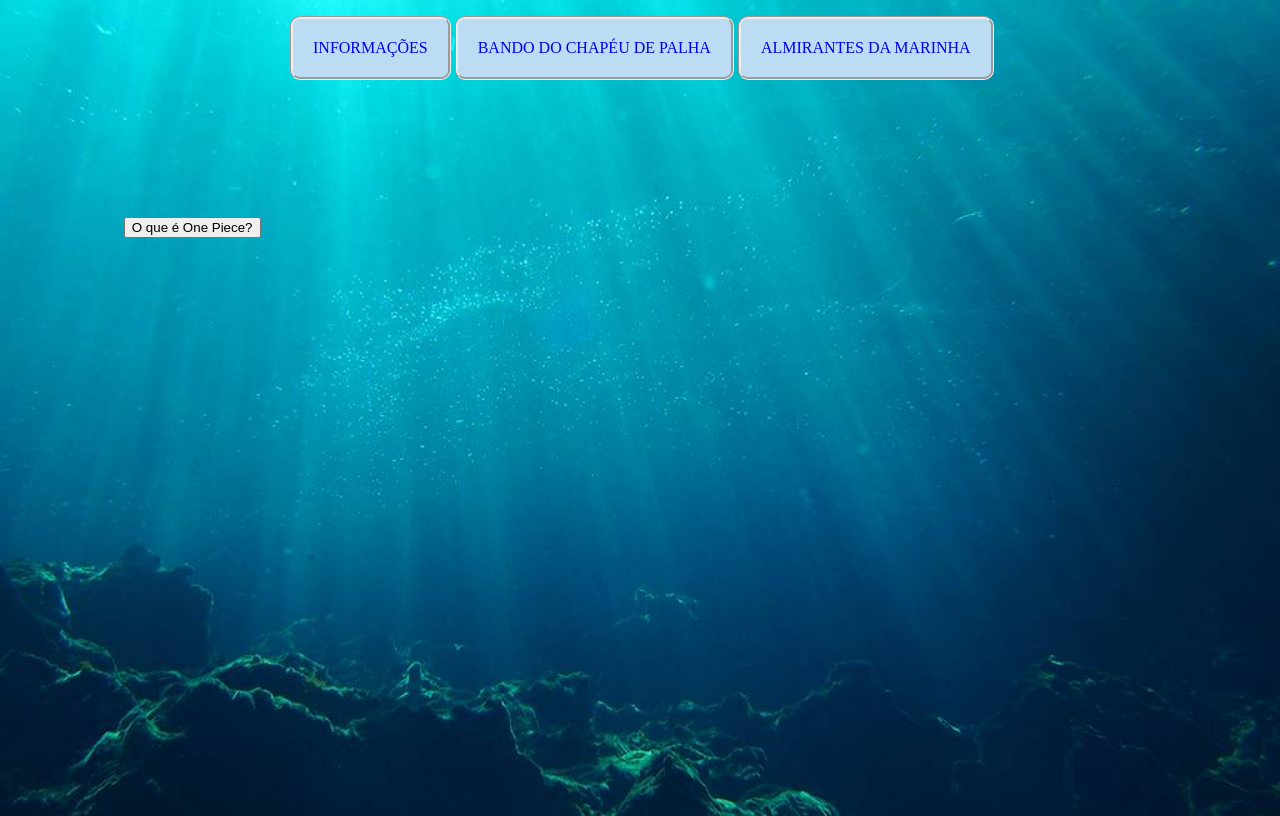
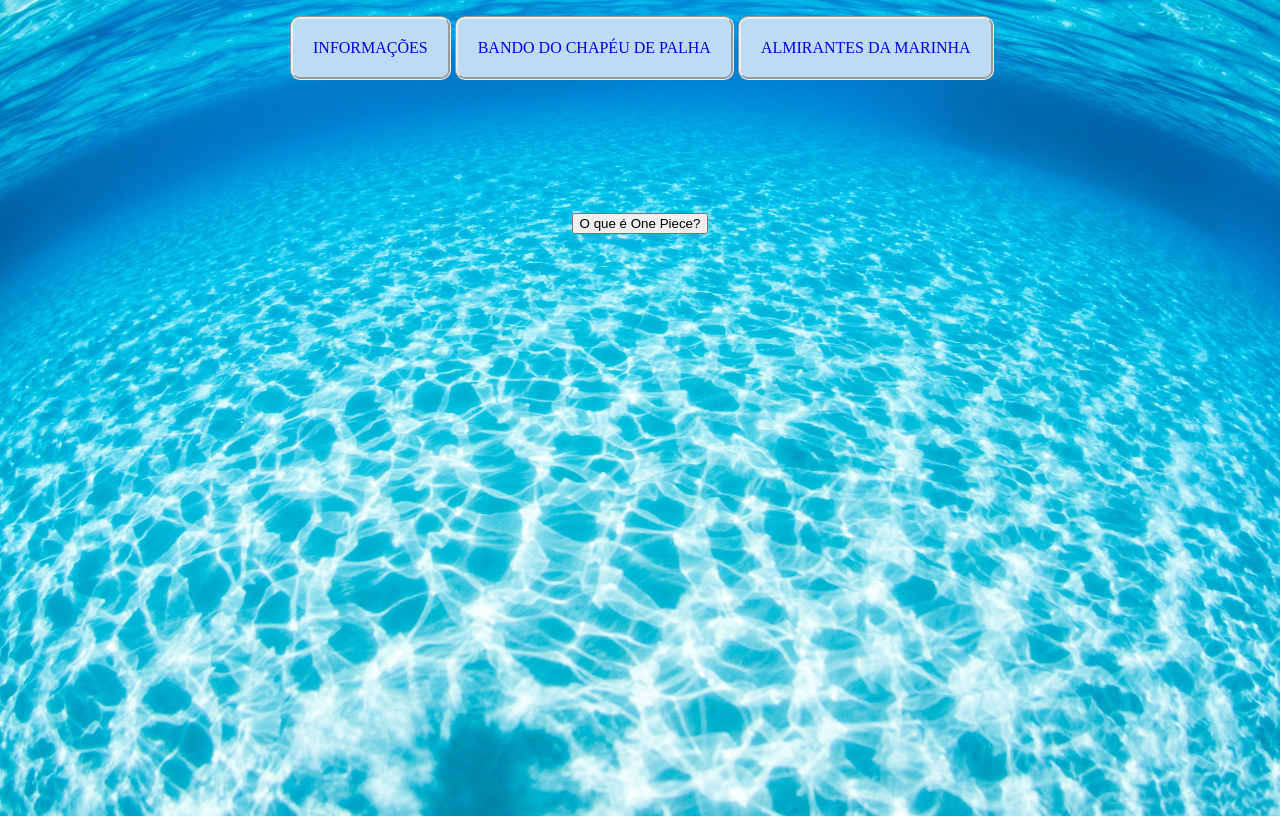
Before and after one commit to elvis-oliver/One-Piece, a plain HTML site: page index.html in a window 1280 px wide. Drawn offline with Linux system fonts and the light colour scheme.

Commit message:
ajustes diversos do dia 15-08-2022

```diff
--- a/_css/index.css
+++ b/_css/index.css
@@ -29,7 +29,7 @@
 			justify-content: center;
 			align-items: center;
 			min-height: 100vh;
-			background: url("../_imagens/fundo.jpg");
+			background: url("../_imagens/wallpaper/oceano3.jpg");
 			background-repeat: no-repeat;
 			background-size: cover;
 		}
@@ -37,15 +37,12 @@
 		.desc {
 			background-color: rgb(202, 216, 227);
 			text-align: justify;
-			font-size: 100%;
+
 			padding: 20px;
 			opacity: 0%;
 		}
 
-		.botão {
-			display: grid;
-			justify-content: center;
-		}
+
 
 		#but2 {
 			opacity: 0%;
@@ -54,7 +51,17 @@
 			opacity: 0%;
 		}
 
+		.botão {
+			justify-content: center;
+			text-align: center;
+			position: sticky;
+		}
+
 		.plus {
 			justify-content: center;
 			display: flex;
 		}
+
+		nav {
+			margin-top: 100px;
+		}
--- a/_css/marinha.css
+++ b/_css/marinha.css
@@ -29,7 +29,7 @@
 			justify-content: center;
 			align-items: center;
 			min-height: 100vh;
-			background: url("../_imagens/fundo3.jpg");
+			background: url("../_imagens/wallpaper/oceano6.jpg");
 			background-repeat: no-repeat;
 			background-size: cover;
 		}
--- a/_css/pirata.css
+++ b/_css/pirata.css
@@ -29,7 +29,7 @@
 			justify-content: center;
 			align-items: center;
 			min-height: 100vh;
-			background: url("../_imagens/fundo2.jpg");
+			background: url("../_imagens/wallpaper/oceano5.jpg");
 			background-repeat: no-repeat;
 			background-size: cover;
 		}
--- a/_javascript/funcoes.js
+++ b/_javascript/funcoes.js
@@ -4,7 +4,7 @@
 		}
 		//index
 		function exibir (id) {
-			document.getElementById(id).style.opacity = '50%'
+			document.getElementById(id).style.opacity = '75%'
 		}
 		//index
 		function plus (but) {
--- a/index.html
+++ b/index.html
@@ -22,6 +22,7 @@
             </li>
         <ul>
     </nav>
+    <nav>
     <table>
         <tr>
             <td class="botão">
@@ -31,6 +32,15 @@
                     type="button"
                     value="O que é One Piece?">
             </td>
+        </tr>
+        <tr>
+            <td class="desc" id="DescUm">
+                One Piece é uma série de mangá escrita e ilustrada por Eiichiro Oda. Os capítulos têm sido serializados na revista Weekly Shōnen Jump desde 22 de julho de 1997, com os capítulos compilados e publicados em 100 volumes tankōbon pela editora Shueisha até setembro de 2021. One Piece conta as aventuras de Monkey D. Luffy, um jovem cujo corpo ganhou as propriedades de borracha após ter comido uma fruta do diabo acidentalmente. Com sua tripulação, os Piratas do Chapéu de Palha, Luffy explora a Grand Line em busca do tesouro mais procurado do mundo, o "One Piece", a fim de se tornar o próximo Rei dos Piratas.
+                </br>
+                <input onclick="plus('but2')" class="plus" type="button" value="+">
+            </td>
+        </tr>
+        <tr>
             <td class="botão">
                 <input
                     onclick="exibir('DescDois')"
@@ -38,6 +48,15 @@
                     type="button"
                     value="Quer saber mais?">
             </td>
+        </tr>
+        <tr>
+            <td class="desc" id="DescDois">
+                O mangá foi adaptado em um episódio OVA produzido pela Production I.G em 1998, e num anime produzido pela Toei Animation, transmitido no Japão desde 1999. Além disso, a Toei Animation produziu catorze filmes de anime, um OVA e treze episódios especiais de televisão. Foram lançadas também vários tipos de mídias desenvolvidas por diversas empresas relacionadas à série, como um jogo de cartas colecionável, e vários jogos eletrônicos. A série de mangá é licenciada e publicada no Brasil pela editora Panini Comics. A série de anime já foi exibida no Brasil, e em Portugal. Atualmente a série é transmitida simultaneamente pela Crunchyroll no Brasil e será transmitida pelo Netflix com uma nova dublagem.
+                </br>
+                <input onclick="plus('but3')" class="plus" type="button" value="+">
+            </td>
+        </tr>
+        <tr>
             <td class="botão">
                 <input
                     onclick="exibir('DescTres')"
@@ -47,22 +66,13 @@
             </td>
         </tr>
         <tr>
-            <td class="desc" id="DescUm">
-                One Piece é uma série de mangá escrita e ilustrada por Eiichiro Oda. Os capítulos têm sido serializados na revista Weekly Shōnen Jump desde 22 de julho de 1997, com os capítulos compilados e publicados em 100 volumes tankōbon pela editora Shueisha até setembro de 2021. One Piece conta as aventuras de Monkey D. Luffy, um jovem cujo corpo ganhou as propriedades de borracha após ter comido uma fruta do diabo acidentalmente. Com sua tripulação, os Piratas do Chapéu de Palha, Luffy explora a Grand Line em busca do tesouro mais procurado do mundo, o "One Piece", a fim de se tornar o próximo Rei dos Piratas.
-                </br>
-                <input onclick="plus('but2')" class="plus" type="button" value="+">
-            </td>
-            <td class="desc" id="DescDois">
-                O mangá foi adaptado em um episódio OVA produzido pela Production I.G em 1998, e num anime produzido pela Toei Animation, transmitido no Japão desde 1999. Além disso, a Toei Animation produziu catorze filmes de anime, um OVA e treze episódios especiais de televisão. Foram lançadas também vários tipos de mídias desenvolvidas por diversas empresas relacionadas à série, como um jogo de cartas colecionável, e vários jogos eletrônicos. A série de mangá é licenciada e publicada no Brasil pela editora Panini Comics. A série de anime já foi exibida no Brasil, e em Portugal. Atualmente a série é transmitida simultaneamente pela Crunchyroll no Brasil e será transmitida pelo Netflix com uma nova dublagem.
-                </br>
-                <input onclick="plus('but3')" class="plus" type="button" value="+">
-            </td>
             <td class="desc" id="DescTres">
                 One Piece recebeu elogios pelo seu enredo, arte, humor e caracterização. Vários volumes do mangá quebraram recordes de publicação, incluindo a maior tiragem inicial de qualquer livro no Japão. O sítio oficial da série anunciou que o mangá estabeleceu um recorde mundial como "a série de quadrinhos de um mesmo autor com mais cópias publicadas no mundo". Até maio de 2020, o mangá já tinha vendido mais de 473 milhões de cópias em todo o mundo, sendo a série de mangá mais vendida da história, além de ser a segunda série de livros (se contarmos mangás na lista) mais vendida de todos os tempos, só perdendo para a série de livros britânica Harry Potter. Foi a série de mangá mais vendida pelo décimo primeiro ano consecutivo em 2018. One Piece é uma das franquias de mídia com maior bilheteria de todos os tempos, estima-se que tenha gerado mais de 21 bilhões de dólares em receita total de franquia, a partir de mangás, animes e filmes, jogos e mercadorias.
 
             </td>
         </tr>
     </table>
+    </nav>
 
 </body>
 </html>
```
Also changed, not shown: _imagens/wallpaper/oceano1.jpg (added), _imagens/wallpaper/oceano2.webp (added), _imagens/wallpaper/oceano3.jpg (added), _imagens/wallpaper/oceano4.jpg (added), _imagens/wallpaper/oceano5.jpg (added), 1 other file.
